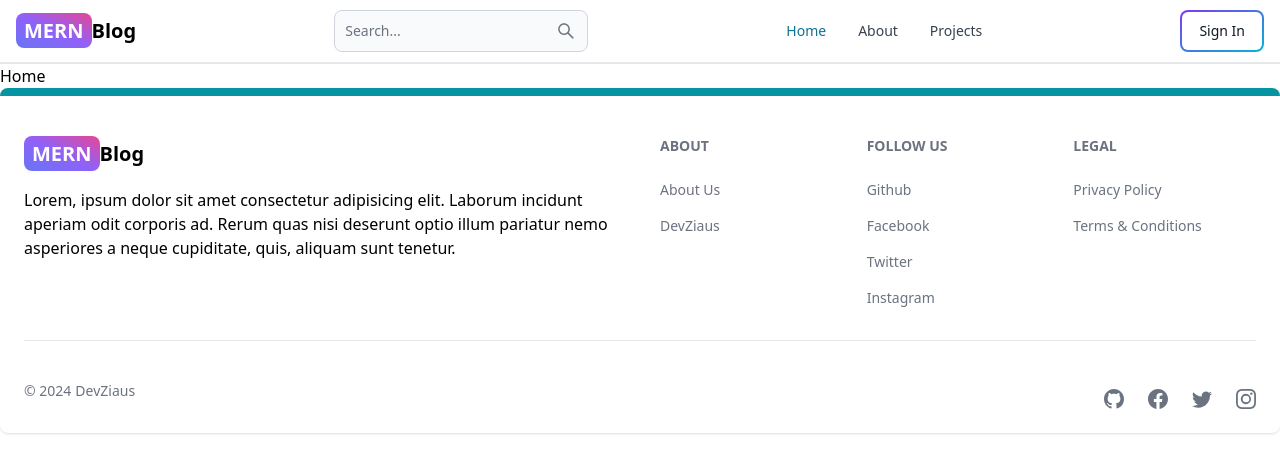
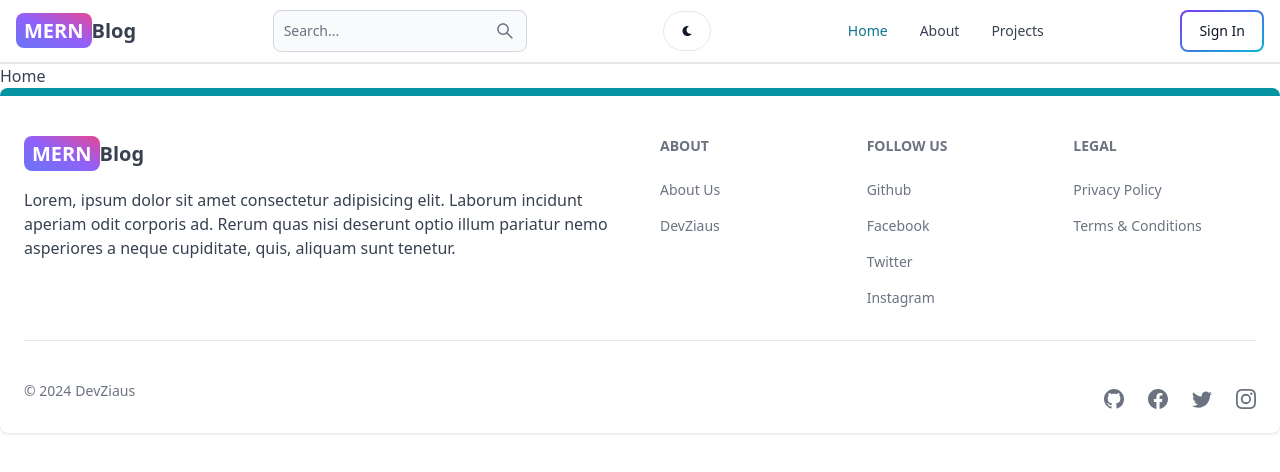
Before and after one commit to DevZiaus/mern-stack-blog, a React (Vite) app in the folder client/: page / in a window 1280 px wide. Shown: the top 472 px of the page. Built offline with nearby package versions, Linux system fonts and the light colour scheme; no server answers.

Commit message:
add dark mode functionality

```diff
--- a/client/src/components/Header.jsx
+++ b/client/src/components/Header.jsx
@@ -1,13 +1,16 @@
 import { Avatar, Button, Dropdown, Navbar, TextInput } from 'flowbite-react';
 import { Link, useLocation, useNavigate } from 'react-router-dom';
 import { AiOutlineSearch } from 'react-icons/ai';
-import { FaMoon } from 'react-icons/fa';
-import { useSelector } from 'react-redux';
+import { FaMoon, FaSun } from 'react-icons/fa';
+import { useSelector, useDispatch } from 'react-redux';
+import { toggleTheme } from '../redux/theme/themeSlice';
 import Logo from './Logo'
 
 export default function Header() {
   const path = useLocation().pathname;
-  const {currentUser}  = useSelector((state) => state.user);
+  const dispatch = useDispatch();
+  const { currentUser }  = useSelector((state) => state.user);
+  const { theme } = useSelector((state) => state.theme)
 
   return (
     <Navbar className='border-b-2'>
@@ -22,6 +25,9 @@
       </form>
       <Button className='w-12 h-10 lg:hidden' color='gray' pill>
         <AiOutlineSearch />
+      </Button>
+      <Button className='w-12 h-10 hidden sm:inline' color='gray' pill onClick={() => dispatch(toggleTheme())}>
+        {theme === 'light' ? <FaMoon /> : <FaSun />}
       </Button>
       <div className='flex gap-2 md:order-2'>
         { currentUser ? (
--- /dev/null
+++ b/client/src/components/ThemeProvider.jsx
@@ -0,0 +1,13 @@
+import React from 'react'
+import { useSelector } from 'react-redux'
+
+export default function ThemeProvider({ children }) {
+    const { theme } = useSelector(state => state.theme)
+  return (
+    <div className={theme}>
+        <div className='bg-white text-gray-700 dark:text-gray-200 dark:bg-[rgb(16,23,42)] min-h-screen'>
+            { children }
+        </div>
+    </div>
+  )
+}
--- a/client/src/main.jsx
+++ b/client/src/main.jsx
@@ -5,11 +5,14 @@
 import { store, persistor } from './redux/store.js'
 import { Provider } from 'react-redux'
 import { PersistGate } from 'redux-persist/integration/react'
+import ThemeProvider from './components/ThemeProvider.jsx'
 
 ReactDOM.createRoot(document.getElementById('root')).render(
   <PersistGate persistor={persistor}>
     <Provider store={store}>
-      <App />
+      <ThemeProvider>
+        <App />
+      </ThemeProvider>
     </Provider>
   </PersistGate>
 )
--- a/client/src/redux/store.js
+++ b/client/src/redux/store.js
@@ -1,10 +1,12 @@
 import { configureStore, combineReducers } from '@reduxjs/toolkit'
 import useReducer from './user/userSlice'
+import themeReducer from './theme/themeSlice'
 import { persistReducer, persistStore } from 'redux-persist'
 import storage from 'redux-persist/lib/storage'
 
 const rootReducer = combineReducers({
   user: useReducer,
+  theme: themeReducer,
 })
 
 const persistConfig = {
--- /dev/null
+++ b/client/src/redux/theme/themeSlice.js
@@ -0,0 +1,19 @@
+import { createSlice } from "@reduxjs/toolkit";
+
+const initialState = {
+    theme: 'light',
+};
+
+const themeSlice = createSlice({
+    name: 'theme',
+    initialState,
+    reducers: {
+        toggleTheme: (state) => {
+            state.theme = state.theme === 'light' ? 'dark' : 'light';
+        },
+    }
+});
+
+export const {toggleTheme} = themeSlice.actions;
+
+export default themeSlice.reducer;
```
